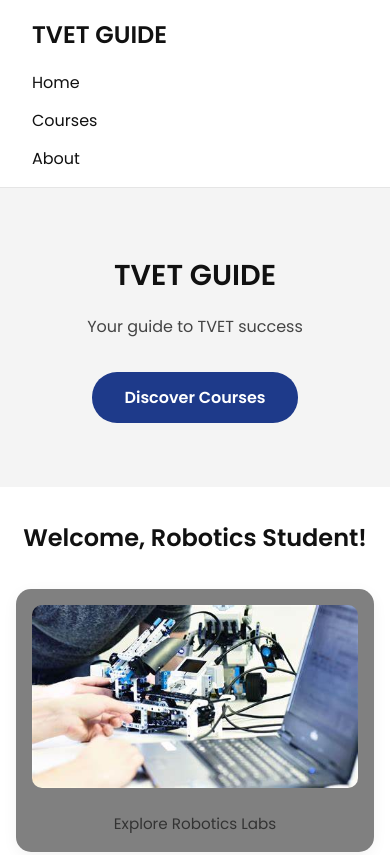
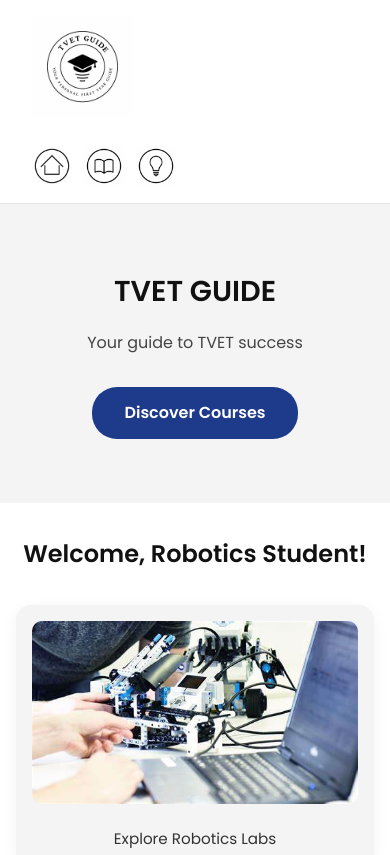
Before and after one commit to AMUKELANI465/First_year_guide, a plain HTML site: page index.html in a window 390 px wide. Shown: the top 855 px of the page. Drawn offline with Linux system fonts and the light colour scheme.

Commit message:
update
i added icons on my web[age and made some changes to the logo and also changed the clours of the backgrounds

```diff
--- a/index.html
+++ b/index.html
@@ -11,11 +11,11 @@
 
   <!-- Header & Navigation -->
   <header class="navbar">
-    <div class="logo">TVET GUIDE</div>
+    <div class="logo" id="logo"><img src="tvetGuide_PP.png" alt="logo picture"></div>
     <nav class="nav-links">
-      <a href="index.html">Home</a>
-      <a href="subjects.html">Courses</a>
-      <a href="about.html">About</a>
+      <a href="index.html"><img src="simple-home-button-icon-vector.jpg" alt="home logo"></a>
+      <a href="subjects.html" ><img src="education-icon.png" alt="logo courses"></a>
+      <a href="about.html"><img src="bulb_image.png" alt="about image"></a>
     </nav>
   </header>
 
--- a/style.css
+++ b/style.css
@@ -32,6 +32,10 @@ body {
   font-weight: 600;
   color: #111111;
 }
+#logo img{
+  width: 100%;
+  height: 12vh;
+}
 
 .nav-links {
   display: flex;
@@ -43,6 +47,20 @@ body {
   text-decoration: none;
   font-weight: 500;
   transition: color 0.3s ease;
+}
+.nav-links a img{
+  width: 40px;
+  display: flex;
+  align-items: right;
+  height: 40px;
+}
+#learn img{
+   width: 50px;
+  display: flex;
+  align-items: right;
+  height: 50px;
+  margin-bottom: 20px;
+  padding-bottom: 10px;
 }
 
 .nav-links a:hover {
@@ -103,7 +121,7 @@ body {
 }
 
 .card {
-  background: gray;
+  background: #f4f4f4;
   border-radius: 15px;
   padding: 1rem;
   box-shadow: 0 4px 15px rgba(0, 0, 0, 0.05);
@@ -148,23 +166,24 @@ body {
   }
 
   .nav-links {
-    flex-direction: column;
-    align-items: flex-start;
+    flex-direction: row;
+    align-items: right;
     margin-top: 1rem;
     gap: 0.75rem;
+    flex-flow: row;
+    padding-bottom: 1px;
+
   }
 
   .navbar {
     flex-direction: column;
     align-items: flex-start;
   }
-
-  .logo a {
-   margin-bottom: 0.5rem;
+  .logo{
+    padding-bottom: 1px;
+  }
 
 
-
-  }
 
 }
 
```
Also changed, not shown: about.html (+4 -4 lines), subjects.html (+3 -3 lines), Yellow Blue Illustrated University Canvas Button.png (added), bulb_image.png (added), education-icon-isolated-vector-29533594.jpg (added), education-icon.png (added), education_picture.webp (added), just-a-picture.png (added), learn_more.jpg (added), simple-home-button-icon-vector.jpg (added), tvetGuide_PP.png (added).
